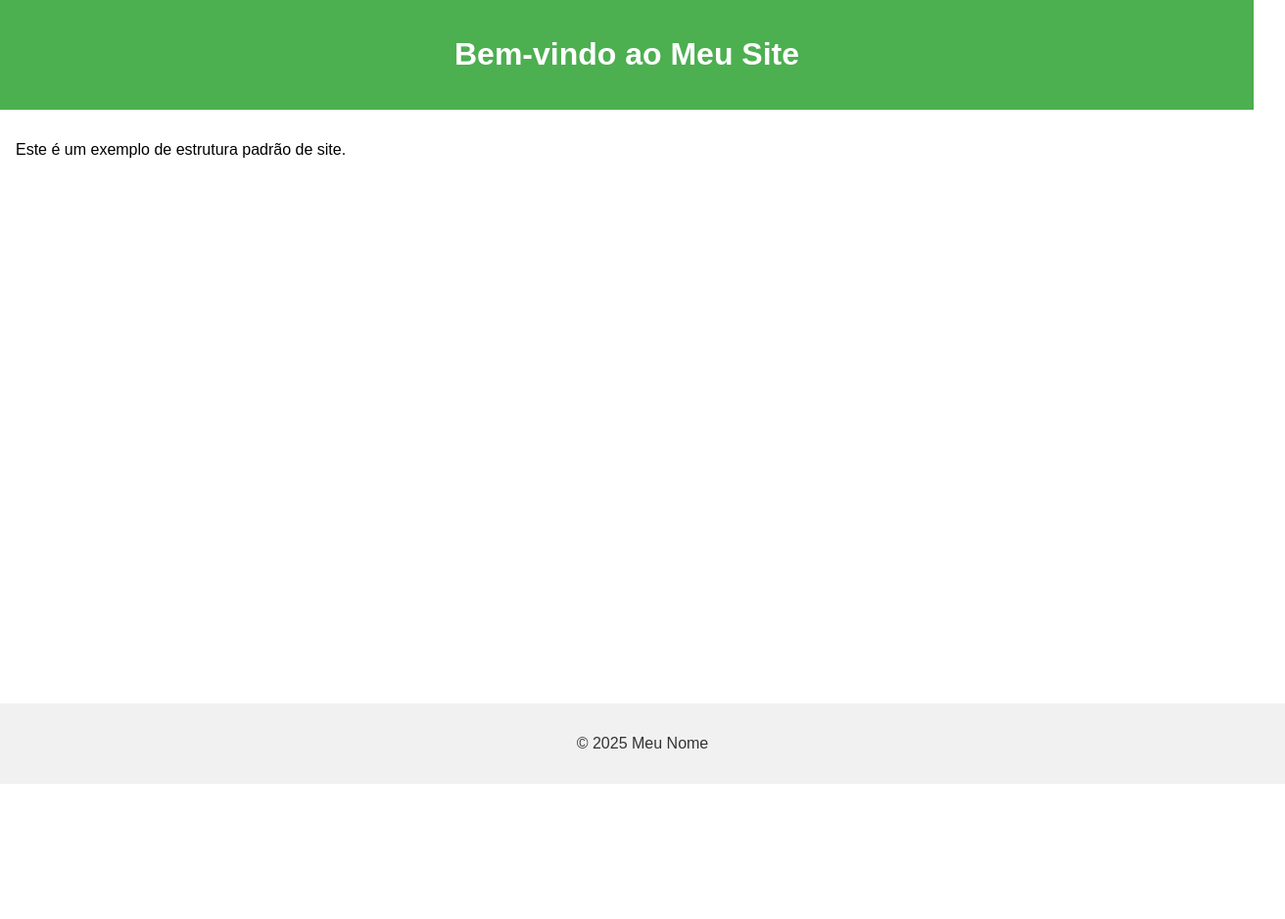
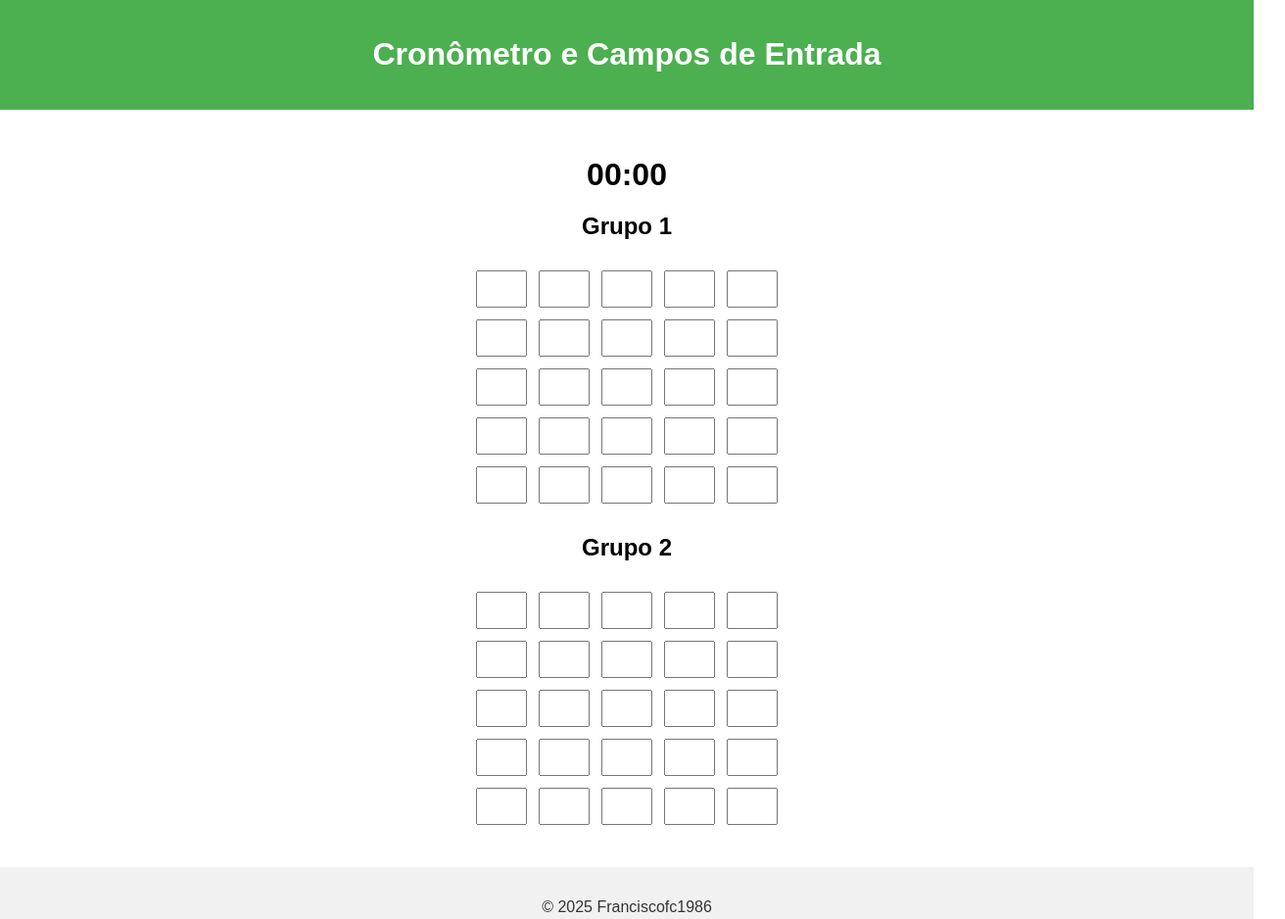
Before and after one commit to Franciscofc1986/paginaAvaliacao, a plain HTML site: page index.html in a window 1280 px wide. Shown: the top 938 px of the page at 98% size, 1312 px wide, since content can reach past the window. Before the commit the page ends 800 px from the top, so only its background shows below. Drawn offline with Linux system fonts and the light colour scheme.

Commit message:
Ajustes dos campos

```diff
--- a/index.html
+++ b/index.html
@@ -3,18 +3,26 @@
 <head>
     <meta charset="UTF-8">
     <meta name="viewport" content="width=device-width, initial-scale=1.0">
-    <title>Meu Site</title>
+    <title>Cronômetro e Campos</title>
     <link rel="stylesheet" href="style.css">
 </head>
 <body>
     <header>
-        <h1>Bem-vindo ao Meu Site</h1>
+        <h1>Cronômetro e Campos de Entrada</h1>
     </header>
     <main>
-        <p>Este é um exemplo de estrutura padrão de site.</p>
+        <div id="timer">
+            <span id="minutes">00</span>:<span id="seconds">00</span>
+        </div>
+
+        <h2>Grupo 1</h2>
+        <table id="group1"></table>
+
+        <h2>Grupo 2</h2>
+        <table id="group2"></table>
     </main>
     <footer>
-        <p>&copy; 2025 Meu Nome</p>
+        <p>&copy; 2025 Franciscofc1986</p>
     </footer>
     <script src="script.js"></script>
 </body>
--- a/script.js
+++ b/script.js
@@ -1,3 +1,91 @@
 document.addEventListener('DOMContentLoaded', () => {
-    console.log('Site carregado!');
+    const minutesSpan = document.getElementById('minutes');
+    const secondsSpan = document.getElementById('seconds');
+    let timerInterval;
+    let seconds = 0;
+
+    // Função para atualizar o cronômetro
+    function updateTimer() {
+        seconds++;
+        const mins = Math.floor(seconds / 60);
+        const secs = seconds % 60;
+
+        minutesSpan.textContent = mins.toString().padStart(2, '0');
+        secondsSpan.textContent = secs.toString().padStart(2, '0');
+    }
+
+    // Função para iniciar o cronômetro
+    function startTimer() {
+        if (!timerInterval) {
+            timerInterval = setInterval(updateTimer, 1000);
+        }
+    }
+
+    // Função para parar o cronômetro
+    function stopTimer() {
+        clearInterval(timerInterval);
+        timerInterval = null;
+    }
+
+    // Gerar os campos de entrada organizados em tabelas
+    function createInputFields(tableId, isFirstGroup) {
+        const table = document.getElementById(tableId);
+        let fieldCount = 0;
+
+        for (let i = 0; i < 5; i++) {
+            const row = document.createElement('tr');
+            for (let j = 0; j < 5; j++) {
+                fieldCount++;
+                const cell = document.createElement('td');
+                const input = document.createElement('input');
+                input.type = 'text';
+                input.id = 'campo' + tableId + "-" + String(fieldCount);
+                input.maxLength = 1; // Apenas um dígito
+                input.classList.add('small-field');
+
+                // Adiciona evento para mover o foco e iniciar/parar o cronômetro
+                input.addEventListener('input', (event) => {
+                    handleInput(event, fieldCount, fieldCount === 25);
+                });
+
+                cell.appendChild(input);
+                row.appendChild(cell);
+            }
+            table.appendChild(row);
+        }
+    }
+
+    // Função para manipular a entrada nos campos
+    function handleInput(event, fieldCount, isLastField) {
+        const input = event.target;
+
+        // Iniciar o cronômetro ao digitar no primeiro campo
+        if (input.id == "campogroup1-1" && input.value.length === 1) {
+            startTimer();
+        }
+
+        // Parar o cronômetro ao digitar no último campo
+        if (input.id == "campogroup2-25" && input.value.length === 1) {
+            stopTimer();
+        }
+
+        // Avançar para o próximo campo automaticamente
+        if (input.value.length === 1) {
+            const nextInput = input.parentElement.nextSibling?.querySelector('input') ||
+                              input.closest('tr').nextSibling?.querySelector('input');
+            if (nextInput) {
+                nextInput.focus();
+            }
+        }
+
+        // Parar o cronômetro ao digitar no último campo
+        if (input.id == "campogroup1-25" && input.value.length === 1) {
+            const nextGroup2 = document.getElementById("campogroup2-1");
+            nextGroup2.focus();
+        }
+    }
+
+    // Criar os dois grupos de campos
+    createInputFields('group1', true);
+    createInputFields('group2', false);
 });
--- a/style.css
+++ b/style.css
@@ -3,6 +3,9 @@ body {
     margin: 0;
     padding: 0;
     box-sizing: border-box;
+    display: flex;
+    flex-direction: column;
+    min-height: 100vh;
 }
 
 header {
@@ -13,7 +16,27 @@ header {
 }
 
 main {
+    flex: 1;
     padding: 1rem;
+    text-align: center;
+}
+
+#timer {
+    margin-top: 2rem;
+    font-size: 2rem;
+    font-weight: bold;
+}
+
+table {
+    margin: 1rem auto;
+    border-spacing: 10px;
+}
+
+input[type="text"].small-field {
+    width: 2rem;
+    text-align: center;
+    font-size: 1rem;
+    padding: 0.5rem;
 }
 
 footer {
@@ -21,7 +44,4 @@ footer {
     color: #333;
     text-align: center;
     padding: 1rem;
-    position: absolute;
-    width: 100%;
-    bottom: 0;
 }
```
